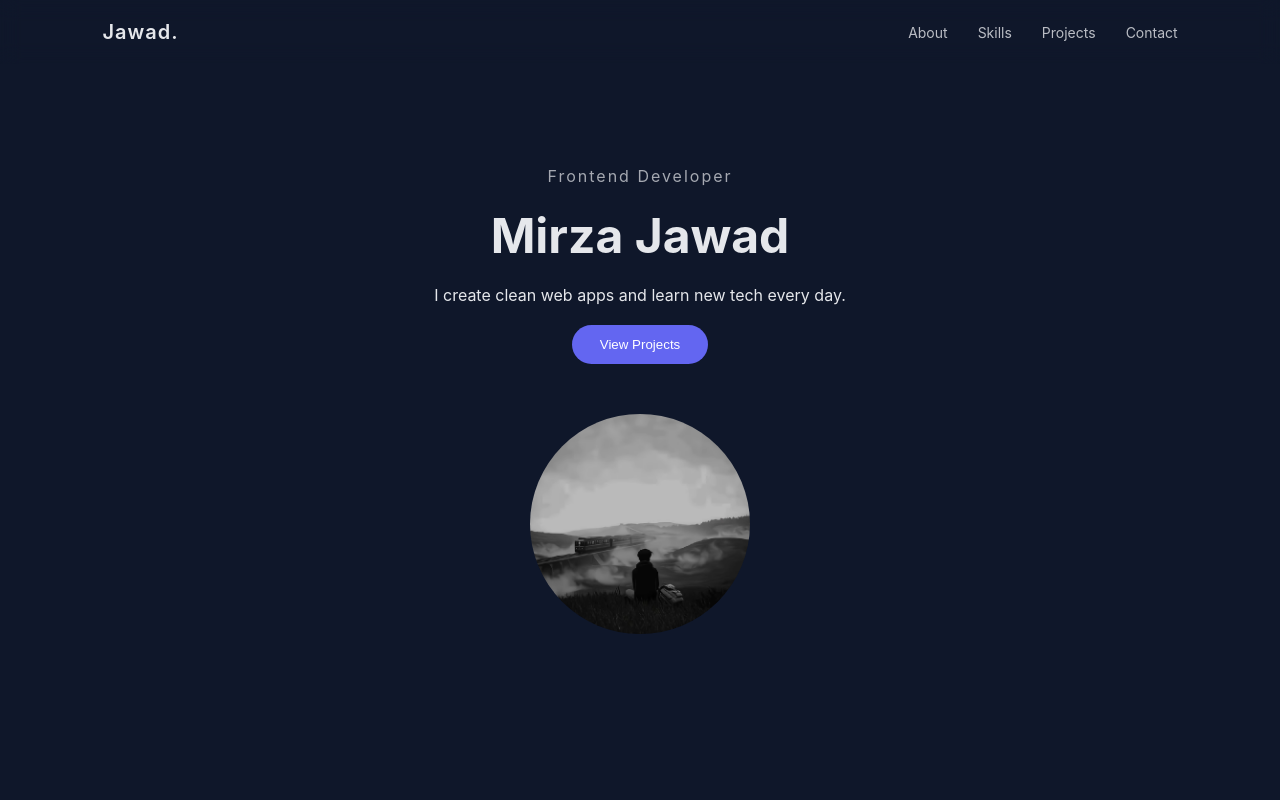
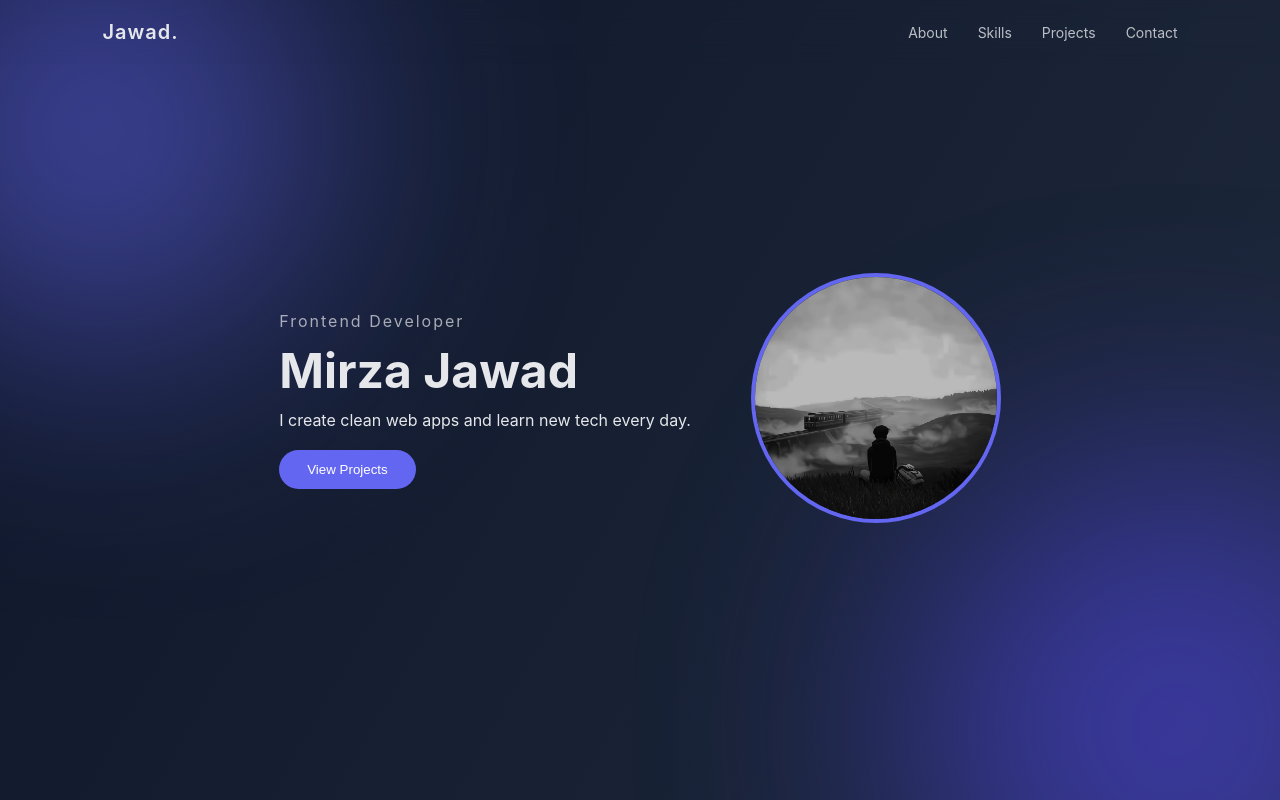
Before and after one commit to mirzajawad804/Portfolio, a React (Vite) app: page / in a window 1280 px wide. Shown: the top 800 px of the page. Built offline with nearby package versions, Linux system fonts and the light colour scheme.

Commit message:
update style

```diff
--- a/src/components/Hero.jsx
+++ b/src/components/Hero.jsx
@@ -1,28 +1,34 @@
 import React from "react";
-import profileImage from "../assets/images/profile.png"
-import "../styles/global.css"
+import profileImage from "../assets/images/profile.png";
+import "../styles/global.css";
+
 function Hero() {
   return (
     <section className="hero">
+      <div className="hero-container">
+        <div className="hero-text" data-aos="fade-right">
           <p className="floating-text">Frontend Developer</p>
-
-      <h1 data-aos="fade-up">Mirza Jawad</h1>
-
+          <h1>Mirza Jawad</h1>
           <p className="subtitle" data-aos="fade-up" data-aos-delay="200">
             I create clean web apps and learn new tech every day.
           </p>
-
-      <button data-aos="zoom-in" data-aos-delay="400">
+          <button
+            data-aos="zoom-in"
+            data-aos-delay="400"
+            onClick={() => {
+              document
+                .getElementById("projects")
+                .scrollIntoView({ behavior: "smooth" });
+            }}
+          >
             View Projects
           </button>
+        </div>
 
-      <img
-        data-aos="fade-up"
-        data-aos-delay="600"
-        src={profileImage}
-        alt="profile"
-        className="hero-img"
-      />
+        <div className="hero-image" data-aos="fade-left">
+          <img src={profileImage} alt="profile" className="hero-img" />
+        </div>
+      </div>
     </section>
   );
 }
--- a/src/styles/global.css
+++ b/src/styles/global.css
@@ -1,4 +1,7 @@
 /* Reset */
+html{
+   scroll-behavior: smooth;
+}
 * {
   margin: 0;
   padding: 0;
@@ -9,7 +12,7 @@ body {
   font-family: "Inter", sans-serif;
   background: #0f172a;
   color: #e5e7eb;
-  scroll-behavior: smooth;
+
 }
 
 section {
@@ -55,38 +58,46 @@ section {
 
 /* ---------- Hero Section ---------- */
 .hero {
+  position: relative;
   min-height: 100vh;
-  text-align: center;
   display: flex;
-  flex-direction: column;
   justify-content: center;
   align-items: center;
-  gap: 20px;
+  overflow: hidden;
+  z-index: 1;
+  color: #e5e7eb;
+  background: linear-gradient(120deg, #0f172a, #1e293b);
+  padding: 0 5%;
 }
 
-.floating-text {
-  animation: floatText 3s ease-in-out infinite;
-  letter-spacing: 2px;
-  opacity: 0.7;
+/* Hero container: row layout */
+.hero-container {
+  display: flex;
+  align-items: center;
+  justify-content: center;
+  gap: 60px;
+  flex-wrap: wrap;
+  z-index: 2;
 }
 
-@keyframes floatText {
-  0% { transform: translateY(0); }
-  50% { transform: translateY(-10px); }
-  100% { transform: translateY(0); }
+/* Hero text */
+.hero-text {
+  max-width: 500px;
+  text-align: left;
 }
 
-.hero h1 {
+.hero-text h1 {
   font-size: 3rem;
-  animation: fadeUp 1s ease forwards;
+  margin: 10px 0;
 }
 
-.hero .subtitle {
-  max-width: 500px;
+.hero-text .subtitle {
+  max-width: 450px;
   opacity: 0.85;
+  margin-bottom: 20px;
 }
 
-.hero button {
+.hero-text button {
   padding: 12px 28px;
   border: none;
   border-radius: 30px;
@@ -96,14 +107,91 @@ section {
   transition: 0.3s;
 }
 
-.hero button:hover {
+.hero-text button:hover {
   background: #4f46e5;
 }
 
-.hero img.hero-img {
-  width: 220px;
+/* Hero image */
+.hero-image .hero-img {
+  width: 250px;
   border-radius: 50%;
-  margin-top: 30px;
+  border: 4px solid #6366f1;
+  transition: transform 0.5s, box-shadow 0.5s;
+}
+
+.hero-image .hero-img:hover {
+  transform: scale(1.05) rotate(3deg);
+  box-shadow: 0 10px 25px rgba(99, 102, 241, 0.5);
+}
+
+/* Floating text effect */
+.floating-text {
+  animation: floatText 3s ease-in-out infinite;
+  letter-spacing: 2px;
+  opacity: 0.7;
+}
+
+/* Background animated blobs */
+.hero::before,
+.hero::after {
+  content: "";
+  position: absolute;
+  border-radius: 50%;
+  filter: blur(120px);
+  opacity: 0.6;
+  animation: blobMove 15s infinite alternate;
+  z-index: 0;
+}
+
+.hero::before {
+  width: 400px;
+  height: 400px;
+  background: #6366f1;
+  top: -100px;
+  left: -150px;
+}
+
+.hero::after {
+  width: 500px;
+  height: 500px;
+  background: #4f46e5;
+  bottom: -150px;
+  right: -100px;
+  animation-duration: 20s;
+}
+
+@keyframes blobMove {
+  0% { transform: translate(0, 0) scale(1); }
+  50% { transform: translate(50px, 30px) scale(1.1); }
+  100% { transform: translate(0, 60px) scale(1); }
+}
+
+/* Floating text keyframes */
+@keyframes floatText {
+  0% { transform: translateY(0); }
+  50% { transform: translateY(-10px); }
+  100% { transform: translateY(0); }
+}
+
+/* Responsive */
+@media (max-width: 1024px) {
+  .hero-container {
+    gap: 40px;
+  }
+}
+
+@media (max-width: 768px) {
+  .hero-container {
+    flex-direction: column;
+    text-align: center;
+    gap: 25px;
+  }
+  .hero-text {
+    text-align: center;
+  }
+  .hero-image .hero-img {
+    width: 200px;
+  }
 }
 
 /* ---------- About Section ---------- */
```
Lines whose indentation alone changed are shown as unchanged.
